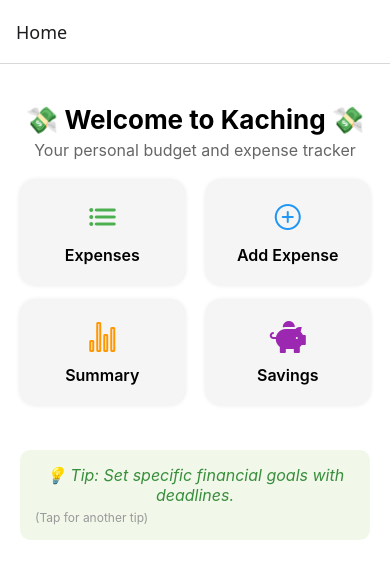
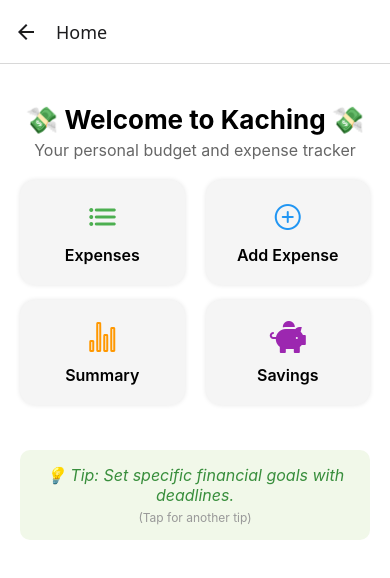
Before and after one commit to Hanjishi/Kaching, a React Native app: screen /Savings in a window 390 px wide. Shown: the top 578 px of the page. Built offline with nearby package versions, Linux system fonts and the light colour scheme.

Commit message:
Fix minor misconfigurations

```diff
--- a/navigation/AppNavigator.js
+++ b/navigation/AppNavigator.js
@@ -8,7 +8,8 @@
 import AddExpense from "../screens/AddExpense";
 import EditExpense from "../screens/EditExpense";
 import Summary from "../screens/Summary";
-import QuickAdjust from "../screens/QuickAdjust";
+import Savings from "../screens/Savings";
+
 
 
 const Stack = createNativeStackNavigator();
@@ -27,7 +28,7 @@
         <Stack.Screen name="AddExpense" component={AddExpense} />
         <Stack.Screen name="EditExpense" component={EditExpense} />
         <Stack.Screen name="Summary" component={Summary} />
-        <Stack.Screen name="QuickAdjust" component={QuickAdjust} />
+        <Stack.Screen name="Savings" component={Savings} />
       </Stack.Navigator>
     </NavigationContainer>
   );
--- a/screens/Home.js
+++ b/screens/Home.js
@@ -66,7 +66,7 @@
 
         <TouchableOpacity
           style={styles.card}
-          onPress={() => navigation.navigate("QuickAdjust")}
+          onPress={() => navigation.navigate("Savings")}
         >
           <FontAwesome5 name="piggy-bank" size={32} color="#9C27B0" />
           <Text style={styles.cardText}>Savings</Text>
@@ -79,7 +79,7 @@
       onPress={() => setAdvice(tips[Math.floor(Math.random() * tips.length)])}
       >
       <Text style={styles.tipText}>💡 Tip: {advice}</Text>
-      <Text style={{ fontSize: 12, color: "#999", marginTop: 5 }}>
+      <Text style={{textAlign: "center", fontSize: 12, color: "#999", marginTop: 5 }}>
       (Tap for another tip)
        </Text>
       </TouchableOpacity>
--- a/screens/QuickAdjust.js
+++ b/screens/Savings.js
@@ -1,4 +1,3 @@
-// screens/QuickAdjust.js
 import React, { useState, useEffect } from "react";
 import {
   View,
@@ -12,7 +11,7 @@
 
 const STORAGE_KEY = "savingsBalance"; // <- separate from monthlyBudget
 
-export default function QuickAdjust() {
+export default function Savings() {
   const [balance, setBalance] = useState(0);
   const [isAdding, setIsAdding] = useState(true); // true = add, false = deduct
   const amounts = [1, 5, 10, 20, 50, 100, 1000];
```
